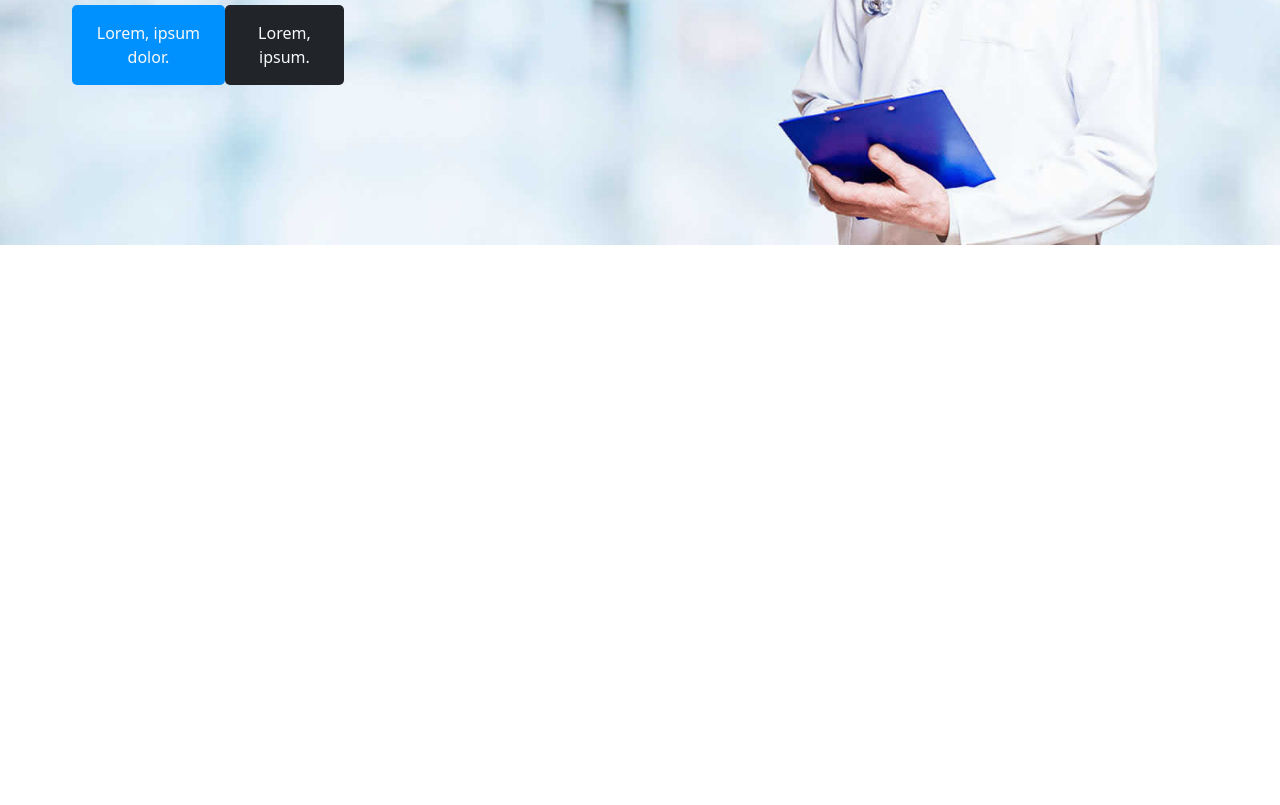
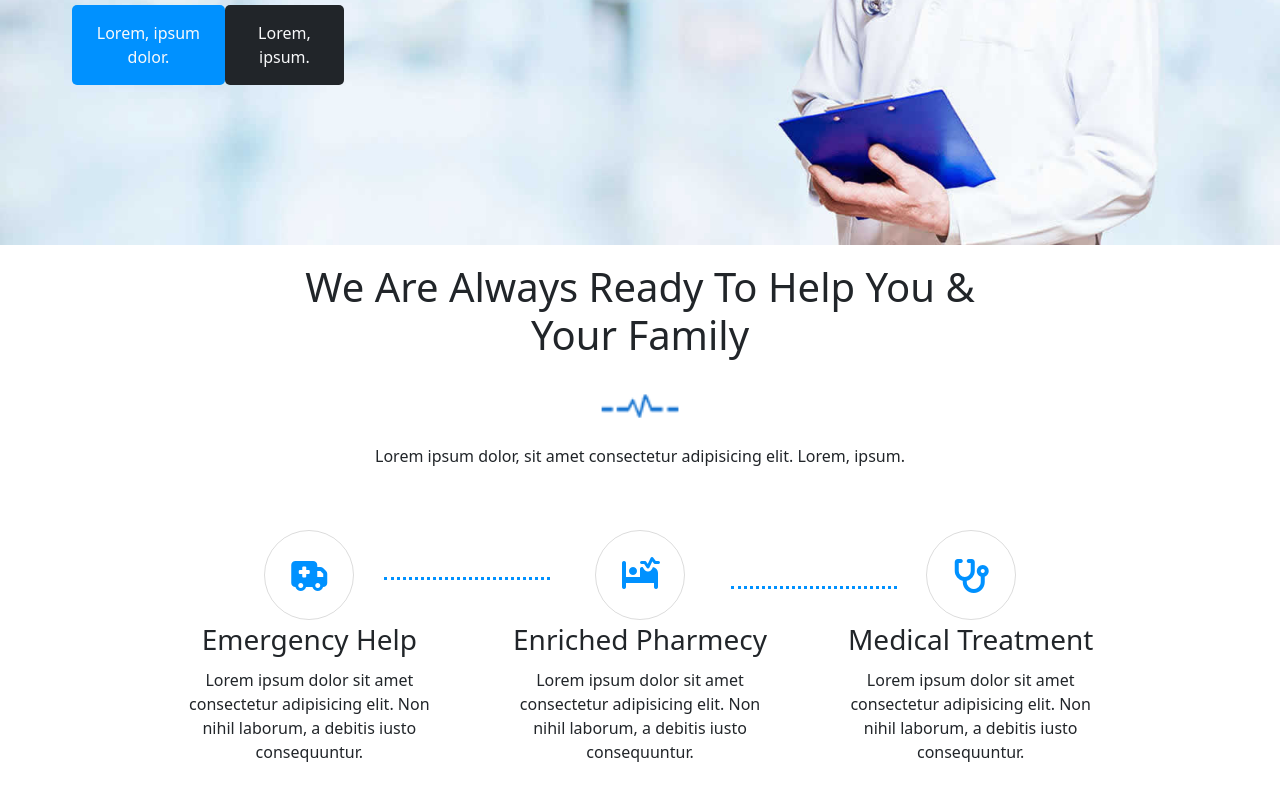
Before and after one commit to ghizlanejadraoui/finl-project-css, a plain HTML site: page index.html in a window 1280 px wide. Shown: the part 458-1263 px from the top of the page. Before the commit the page ends 800 px from the top, so only its background shows below. Drawn offline with nearby package versions, Linux system fonts and the light colour scheme.

Commit message:
[complet] section-2

```diff
--- a/index.html
+++ b/index.html
@@ -158,7 +158,35 @@
                     </button>
                 </div>
             </section>
+           <!--* section 2 full scss  -->
+           <section class="section2">
+            <div class="starthelp">
+                <h1>We Are Always Ready To Help You & Your Family</h1>
+            <img src="./public/img/section-img.png" alt="">
+            <p>Lorem ipsum dolor, sit amet consectetur adipisicing elit. Lorem, ipsum.</p>
+            </div>
 
+            <div class="abouthelp">
+                <div class="help">
+                    <i class="fa-solid fa-truck-medical"></i>
+                    <h3>Emergency Help</h3>
+                    <p>Lorem ipsum dolor sit amet consectetur adipisicing elit. Non nihil laborum, a debitis iusto consequuntur.</p>
+                </div>
+                <div class="pharmacy">
+                    <i class="fa-solid fa-bed-pulse"></i>
+                    <h3>Enriched Pharmecy</h3>
+                    <p>Lorem ipsum dolor sit amet consectetur adipisicing elit. Non nihil laborum, a debitis iusto consequuntur.</p>
+                </div>
+                <div class="treatment">
+                    <i class="fa-solid fa-stethoscope"></i>
+                    <h3>Medical Treatment</h3>
+                    <p>Lorem ipsum dolor sit amet consectetur adipisicing elit. Non nihil laborum, a debitis iusto consequuntur.</p>
+
+                </div>
+            </div>
+
+
+        </section>
 
 
 
--- a/src/sass/Modules/Home/_main.scss
+++ b/src/sass/Modules/Home/_main.scss
@@ -51,3 +51,93 @@
     top: 50%;
     left: 5%;
 }
+//* section 2
+.section2 img{
+    width: 80px;
+    height: 40px;
+}
+.section2{
+    height: 70vh;
+    display: flex;
+    flex-direction: column;
+    align-items: center;
+    gap: 3px;
+    text-align: center;
+}
+.section2 .starthelp{
+    display: flex;
+    flex-direction: column;
+    align-items: center;
+    justify-content: space-evenly;
+    height: 60vh;
+    width: 100%;
+}
+.starthelp h1{
+    display: inline;
+    width: 90vh;
+}
+.abouthelp{
+    display: flex;
+    justify-content: space-evenly;
+    align-items: center;
+    height: 70vh;
+    padding: 0 9rem;
+    position: relative;
+}
+.help{
+    display: flex;
+    flex-direction: column;
+    justify-content: space-between;
+    align-items: center;
+    padding: 0 2rem;
+    gap: 3px;
+
+}
+.pharmacy{
+    display: flex;
+    flex-direction: column;
+    justify-content: space-between;
+    align-items: center;
+    padding: 0 2rem;
+    gap: 3px;
+    position: relative;
+}
+.treatment{
+    display: flex;
+    flex-direction: column;
+    justify-content: space-between;
+    align-items: center;
+    padding: 0 2rem;
+    text-align: center;
+    gap: 3px;
+
+}
+.abouthelp i{
+    border: 1px solid rgba(0, 0, 0, 0.14);
+    width: 90px;
+    height: 90px;
+    border-radius: 100%;
+    text-align: center;
+    align-items: center;
+    display: flex;
+    justify-content: center;
+    font-size: xx-large;
+    font-weight: bolder;
+    color: rgb(0, 145, 255);
+}
+.help::before{
+    position: absolute;
+    content: "";
+    left: 30vw;
+    top: 9vh;
+    width: 13vw;
+    border-bottom: 3px dotted rgb(0, 145, 255);
+}
+.pharmacy::before{
+    position: absolute;
+    content: "";
+    left: 20vw;
+    top: 7vh;
+    width: 13vw;
+    border-bottom: 3px dotted rgb(0, 145, 255);
+}
```
Also changed, not shown: public/css/app.css, 1 other file.
